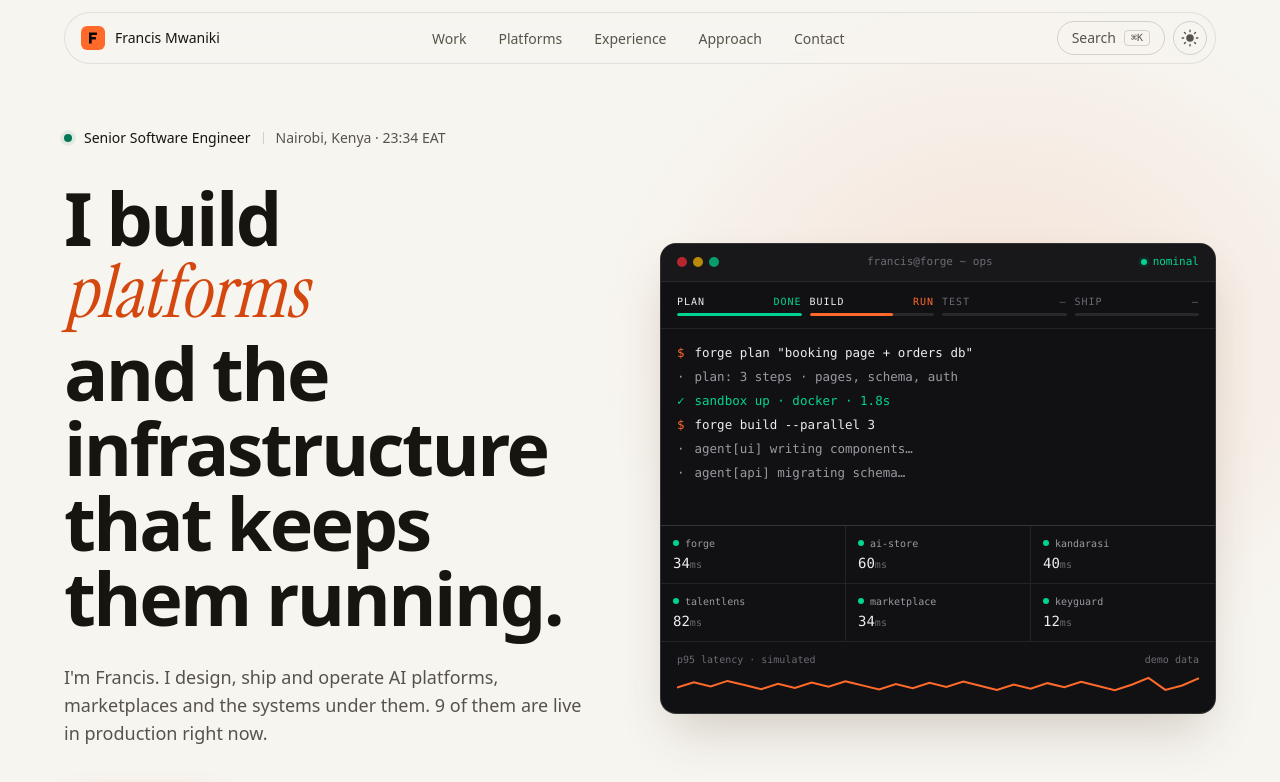
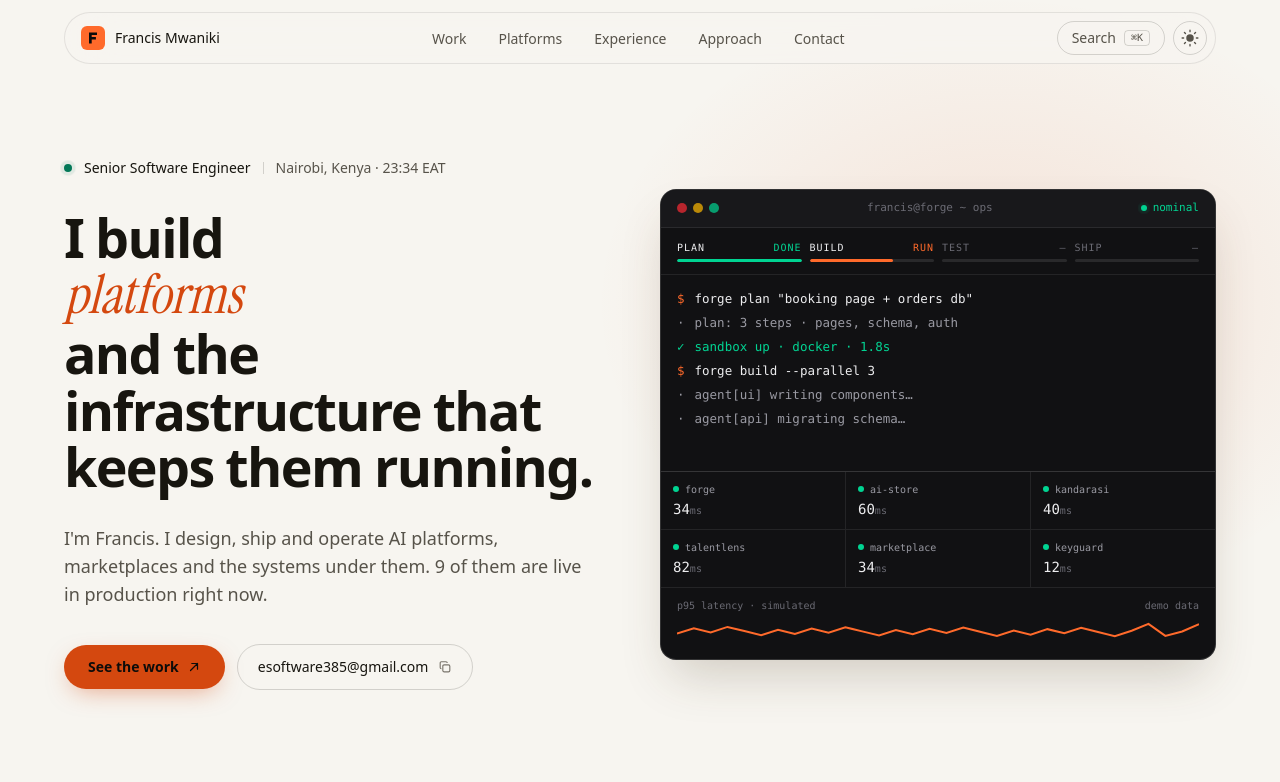
Before and after one commit to Francis-Mwaniki/mr-Left, a React (Vite) app: page / in a window 1280 px wide. Shown: the top 782 px of the page. Built offline with nearby package versions, Linux system fonts and the light colour scheme.

Commit message:
Hero: smaller headline so the hero fits one screen

```diff
--- a/src/sections/Hero.tsx
+++ b/src/sections/Hero.tsx
@@ -49,7 +49,7 @@ export function Hero() {
             </span>
           </p>
 
-          <h1 className="text-[clamp(2.6rem,6.4vw,4.6rem)] font-semibold leading-[1.02] tracking-[-0.035em]">
+          <h1 className="text-[clamp(2.25rem,4.2vw,3.5rem)] font-semibold leading-[1.05] tracking-[-0.03em]">
             <span className="sr-only">I build AI products, marketplaces and platforms, and the infrastructure that keeps them running.</span>
             <span aria-hidden>
               <span className="rise mr-[0.22em] inline-block" style={{ ["--i" as string]: 0 }}>
```
